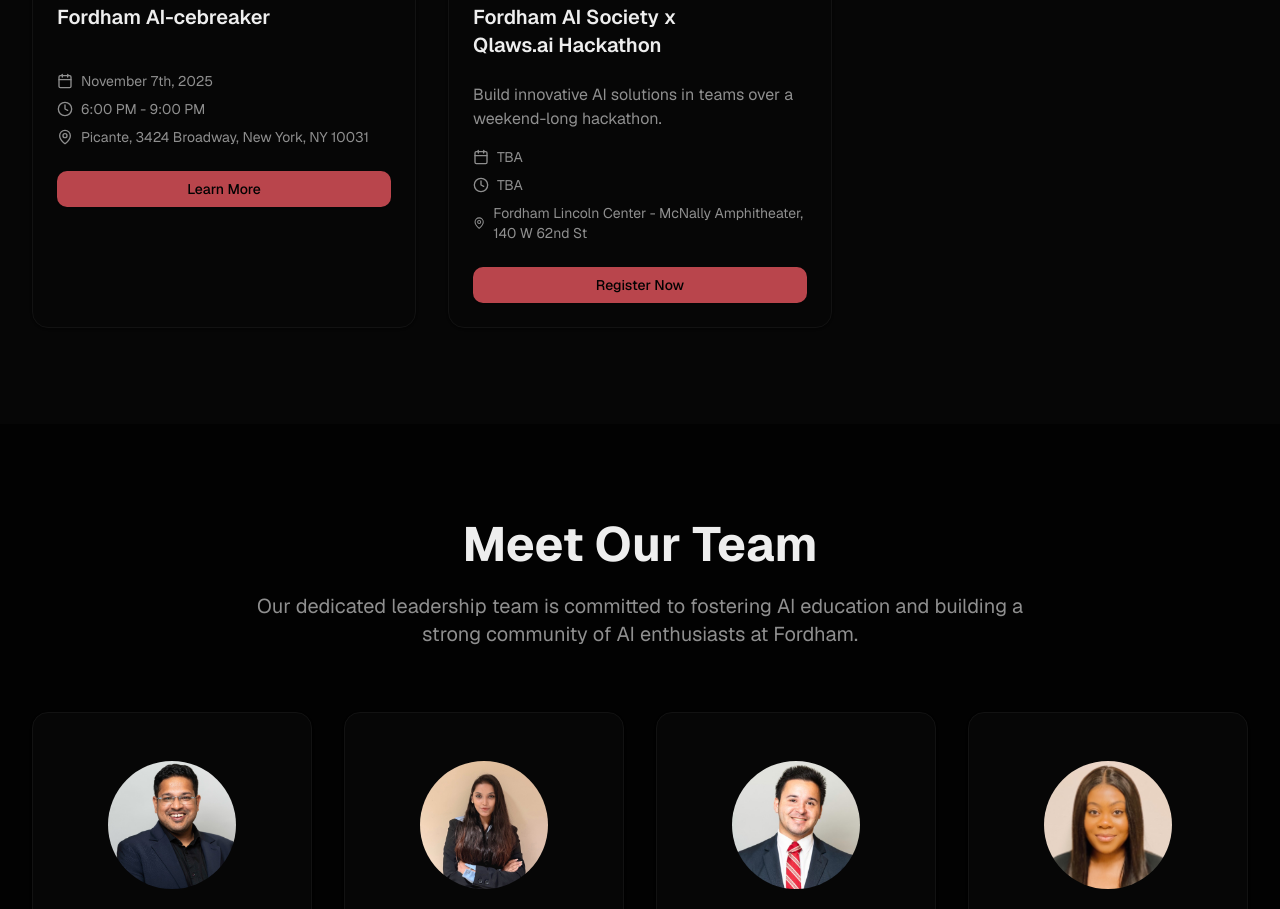
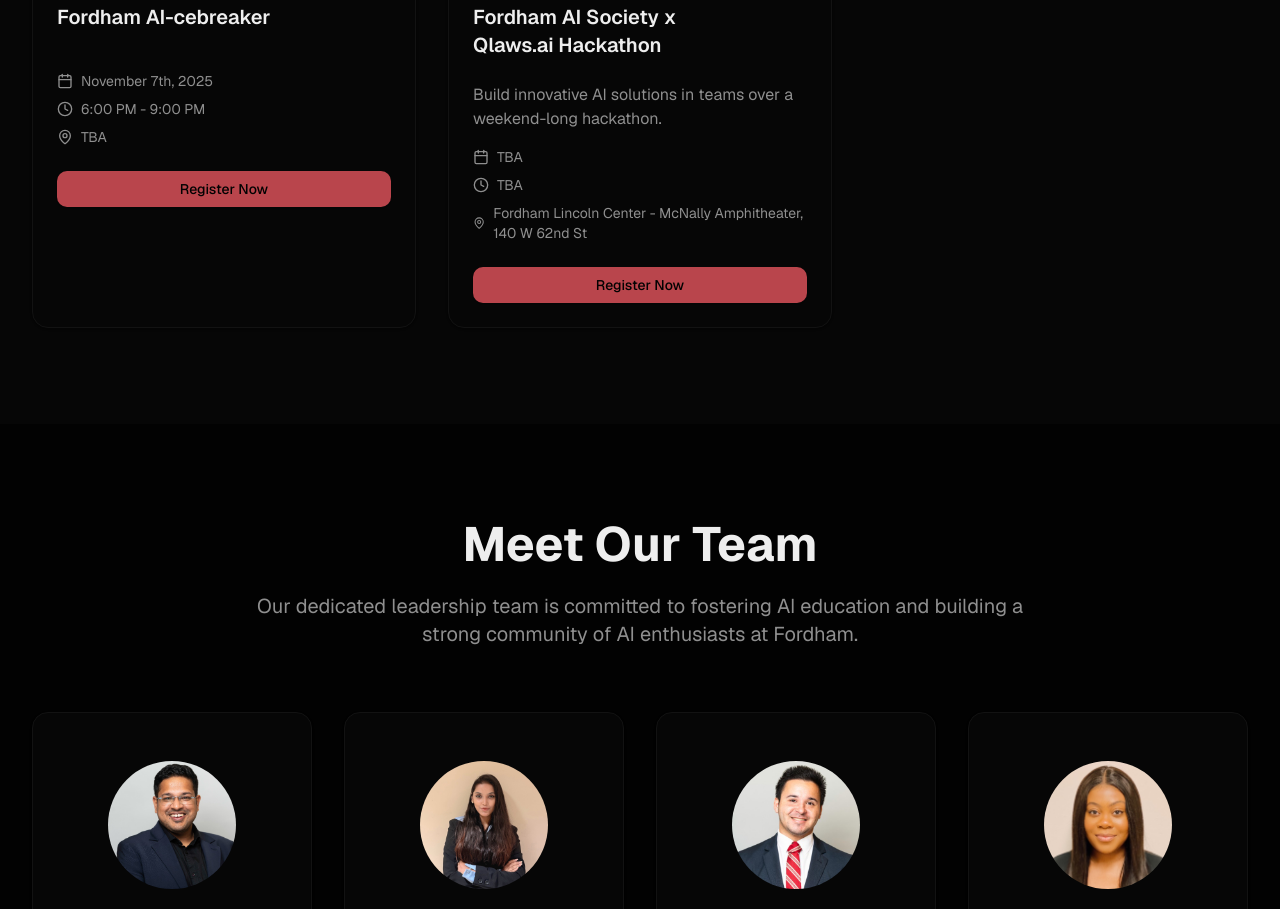
Before and after one commit to Fordham-GSB-AI-Society/Website, a Next.js app: page / in a window 1280 px wide. Shown: the part 2200-3109 px from the top of the page. Built offline with nearby package versions, Linux system fonts and the light colour scheme.

Commit message:
Remove picante mention and linki to the aicebreaker page for now

```diff
--- a/components/events-section.tsx
+++ b/components/events-section.tsx
@@ -15,10 +15,10 @@ export function EventsSection() {
       title: "Fordham AI-cebreaker",
       date: "November 7th, 2025",
       time: "6:00 PM - 9:00 PM",
-      location: "Picante, 3424 Broadway, New York, NY 10031",
+      location: "TBA",
       description: "",
       type: "Social",
-      link: '/aicebreaker'
+      link: ''
     },
 
     {
```
